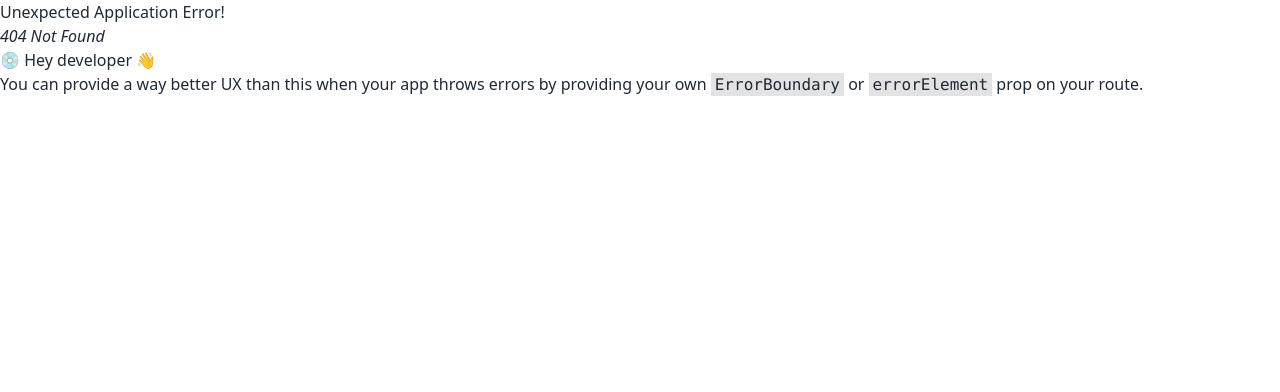
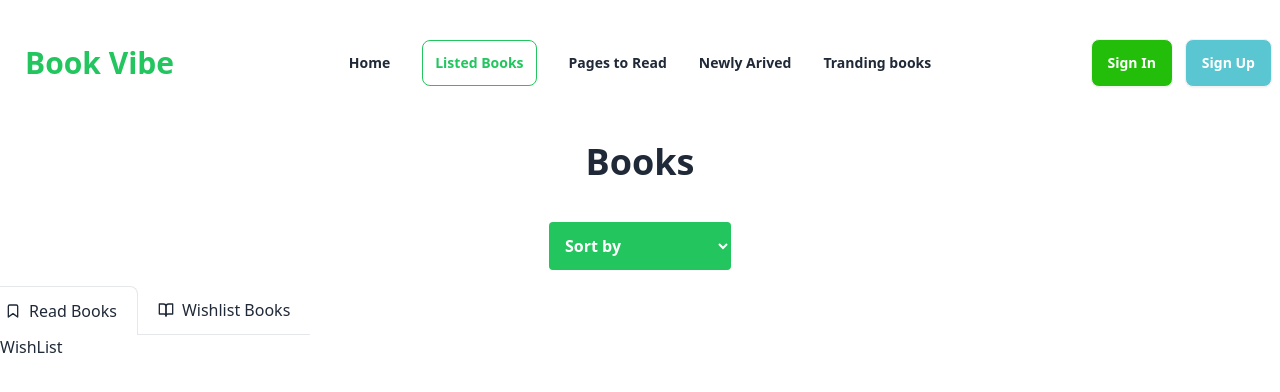
Before and after one commit to marufhossain55/bookVibe, a React (Vite) app: page /listedBooks/wishlist in a window 1280 px wide. Before the commit this address had no page. Shown: the top 392 px of the page. Built offline with nearby package versions, Linux system fonts and the light colour scheme.

Commit message:
page added

```diff
--- a/src/components/BookCard.jsx
+++ b/src/components/BookCard.jsx
@@ -6,7 +6,6 @@
   return (
     <Link
       to={`/book/${bookId}`}
-      onClick={() => console.log('hu')}
       className='w-[400px] h-[520px]  shadow-md dark:bg-gray-50 dark:text-gray-900 border rounded-lg cursor-pointer '
     >
       <div className='flex  justify-center'>
--- a/src/components/Nav.jsx
+++ b/src/components/Nav.jsx
@@ -49,7 +49,7 @@
             className={({ isActive }) =>
               isActive
                 ? 'font-bold border hover:bg-green-500 hover:text-white p-3 rounded-lg text-green-500 border-green-500'
-                : 'font-bold'
+                : 'font-bold  hover:text-green-500 hover:border-black'
             }
           >
             <a>Home</a>
@@ -59,7 +59,7 @@
             className={({ isActive }) =>
               isActive
                 ? 'font-bold border hover:bg-green-500 hover:text-white p-3 rounded-lg text-green-500 border-green-500'
-                : 'font-bold'
+                : 'font-bold  hover:text-green-500 hover:border-black'
             }
           >
             <a>Listed Books</a>
@@ -69,10 +69,30 @@
             className={({ isActive }) =>
               isActive
                 ? 'font-bold border hover:bg-green-500 hover:text-white p-3 rounded-lg text-green-500 border-green-500'
-                : 'font-bold'
+                : 'font-bold  hover:text-green-500 hover:border-black'
             }
           >
             <a>Pages to Read</a>
+          </NavLink>
+          <NavLink
+            to='/pagesToRead'
+            className={({ isActive }) =>
+              isActive
+                ? 'font-bold border hover:bg-green-500 hover:text-white p-3 rounded-lg text-green-500 border-green-500'
+                : 'font-bold hover:text-green-500 hover:border-black'
+            }
+          >
+            <a>Newly Arived</a>
+          </NavLink>
+          <NavLink
+            to='/pagesToRead'
+            className={({ isActive }) =>
+              isActive
+                ? 'font-bold border hover:bg-green-500 hover:text-white p-3 rounded-lg text-green-500 border-green-500'
+                : 'font-bold  hover:text-green-500 hover:border-black'
+            }
+          >
+            <a>Tranding books</a>
           </NavLink>
         </ul>
       </div>
--- /dev/null
+++ b/src/components/ReadBooks.jsx
@@ -0,0 +1,4 @@
+const ReadBooks = () => {
+  return <div>ReadBooks</div>;
+};
+export default ReadBooks;
--- /dev/null
+++ b/src/components/WishList.jsx
@@ -0,0 +1,4 @@
+const WishList = () => {
+  return <div>WishList</div>;
+};
+export default WishList;
--- a/src/pages/Book.jsx
+++ b/src/pages/Book.jsx
@@ -44,12 +44,12 @@
             {review}
           </p>
           <div className='flex gap-5'>
-            <span className='text-black font-semibold'>tag</span>
-            {/* {tags.map((tag) => (
-              <p className='text-green-500 font-semibold' key={tag}>
+            <span className='text-black font-semibold '>tag</span>
+            {tags?.map((tag) => (
+              <p className='text-green-500' key={tag}>
                 #{tag}
               </p>
-            ))} */}
+            ))}
           </div>
         </div>
         <div className='flex gap-10 mt-4 mb-6'>
--- a/src/pages/ListedBooks.jsx
+++ b/src/pages/ListedBooks.jsx
@@ -1,4 +1,71 @@
+import { useState } from 'react';
+import { Link, Outlet } from 'react-router-dom';
+
 const ListedBooks = () => {
-  return <div>ListedBooks</div>;
+  const [tabIndex, setTabIndex] = useState(0);
+  return (
+    <div className='container mx-auto mt-10'>
+      <h1 className='text-center text-4xl font-bold'>Books</h1>
+      <div className='text-center mt-6 p-4'>
+        <select
+          name='books'
+          id='books'
+          className='bg-green-500 p-3  text-white font-bold rounded'
+        >
+          <option>Sort by</option>
+          <option value='rating'>Rating</option>
+          <option value='numberOfPages'>Number of pages</option>
+          <option value='publishYear'>Publish Year</option>
+        </select>
+      </div>
+      <div>
+        <div className='flex items-center -mx-4 overflow-x-auto overflow-y-hidden  flex-nowrap dark:bg-gray-100 dark:text-gray-800'>
+          <Link
+            onClick={() => setTabIndex(0)}
+            className={`flex items-center flex-shrink-0 px-5 py-3 space-x-2 ${
+              tabIndex === 0 ? 'border border-b-0' : 'border-b'
+            } rounded-t-lg dark:border-gray-600 dark:text-gray-900`}
+          >
+            <svg
+              xmlns='http://www.w3.org/2000/svg'
+              viewBox='0 0 24 24'
+              fill='none'
+              stroke='currentColor'
+              strokeWidth='2'
+              strokeLinecap='round'
+              strokeLinejoin='round'
+              className='w-4 h-4'
+            >
+              <path d='M19 21l-7-5-7 5V5a2 2 0 0 1 2-2h10a2 2 0 0 1 2 2z'></path>
+            </svg>
+            <span>Read Books</span>
+          </Link>
+          <Link
+            to='wishlist'
+            onClick={() => setTabIndex(1)}
+            className={`flex items-center flex-shrink-0 px-5 py-3 space-x-2 ${
+              tabIndex === 1 ? 'border border-b-0' : 'border-b'
+            } rounded-t-lg dark:border-gray-600 dark:text-gray-900`}
+          >
+            <svg
+              xmlns='http://www.w3.org/2000/svg'
+              viewBox='0 0 24 24'
+              fill='none'
+              stroke='currentColor'
+              strokeWidth='2'
+              strokeLinecap='round'
+              strokeLinejoin='round'
+              className='w-4 h-4'
+            >
+              <path d='M2 3h6a4 4 0 0 1 4 4v14a3 3 0 0 0-3-3H2z'></path>
+              <path d='M22 3h-6a4 4 0 0 0-4 4v14a3 3 0 0 1 3-3h7z'></path>
+            </svg>
+            <span>Wishlist Books</span>
+          </Link>
+        </div>
+        <Outlet />
+      </div>
+    </div>
+  );
 };
 export default ListedBooks;
--- /dev/null
+++ b/src/pages/NewlyArived.jsx
@@ -0,0 +1,4 @@
+const NewlyArived = () => {
+  return <div>NewlyArived</div>;
+};
+export default NewlyArived;
--- /dev/null
+++ b/src/pages/TrandingBooks.jsx
@@ -0,0 +1,4 @@
+const TrandingBooks = () => {
+  return <div>TrandingBooks</div>;
+};
+export default TrandingBooks;
--- a/src/routes/routes.jsx
+++ b/src/routes/routes.jsx
@@ -4,6 +4,8 @@
 import PagesToRead from '../pages/PagesToRead';
 import Home from '../pages/Home';
 import Book from '../pages/Book';
+import ReadBooks from '../components/ReadBooks';
+import WishList from '../components/WishList';
 
 export const router = createBrowserRouter([
   {
@@ -20,7 +22,14 @@
         path: '/book/:bookId',
         element: <Book />,
       },
-      { path: '/listedBooks', element: <ListedBooks /> },
+      {
+        path: '/listedBooks',
+        element: <ListedBooks />,
+        children: [
+          { index: true, element: <ReadBooks /> },
+          { path: 'wishlist', element: <WishList /> },
+        ],
+      },
       { path: '/pagesToRead', element: <PagesToRead /> },
     ],
   },
```
